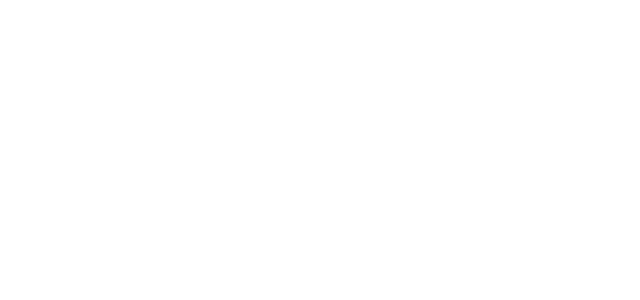
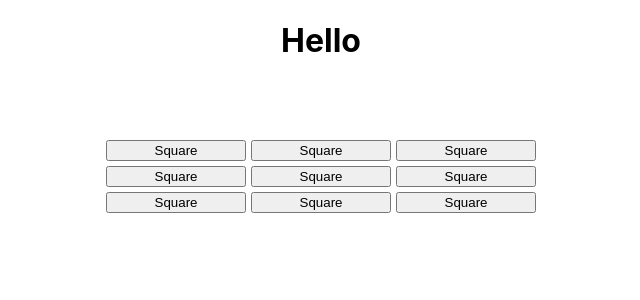
Before and after one commit to rahadkc/tic-toc-toe, a React (Create React App) app: page / in a window 1280 px wide. Shown: the top 300 px of the page, without its empty margins (319-959 px from the left). Built offline with nearby package versions, Linux system fonts and the light colour scheme.

Commit message:
Add basic Game Board component

```diff
--- a/src/App.tsx
+++ b/src/App.tsx
@@ -1,9 +1,13 @@
 import React from 'react'
-import logo from './logo.svg'
 import './App.css'
+import Game from './features/tic-toc-toe'
 
 function App() {
-  return <div className="App"></div>
+  return (
+    <div className="App">
+      <Game />
+    </div>
+  )
 }
 
 export default App
--- /dev/null
+++ b/src/features/tic-toc-toe/board.tsx
@@ -0,0 +1,40 @@
+import React, { useState } from 'react'
+import styled from 'styled-components'
+
+export type IBoardProps = {}
+
+export interface GameState {
+  squares: (null | string | { value: string; icon: JSX.Element | string })[]
+  xIsNext: boolean
+}
+
+const initialState: GameState = {
+  squares: Array(9).fill(null),
+  xIsNext: true
+}
+
+const Board: React.FC<IBoardProps> = () => {
+  const [gameState, setGameState] = useState(initialState)
+  const { squares } = gameState
+
+  const renderSquares = () => {
+    return squares.map((_square: any, i: number) => {
+      return (
+        <button key={i} onClick={() => {}}>
+          Square
+        </button>
+      )
+    })
+  }
+
+  return <Grid>{renderSquares()}</Grid>
+}
+
+const Grid = styled.div`
+  display: grid;
+  grid-gap: var(--grid-gap);
+  justify-content: center;
+  grid-template-columns: var(--cell-size) var(--cell-size) var(--cell-size);
+`
+
+export default Board
--- /dev/null
+++ b/src/features/tic-toc-toe/index.tsx
@@ -0,0 +1,17 @@
+import React from 'react'
+import Board from './board'
+import ToolBar from './tool-bar'
+
+export type IGameProps = {}
+
+const Game: React.FC<IGameProps> = () => {
+  return (
+    <div>
+      <h1>Hello</h1>
+      <ToolBar />
+      <Board />
+    </div>
+  )
+}
+
+export default Game
--- a/src/features/tic-toc-toe/tool-bar.tsx
+++ b/src/features/tic-toc-toe/tool-bar.tsx
@@ -7,6 +7,7 @@
 
 const ToolBar: React.FC<IToolBarProps> = () => {
   const dispatch = useAppDispatch()
+
   const handleReset = () => {
     dispatch(resetGame())
   }
```
Also changed, not shown: 2 other files (tests, documents, lock files or other folders).
